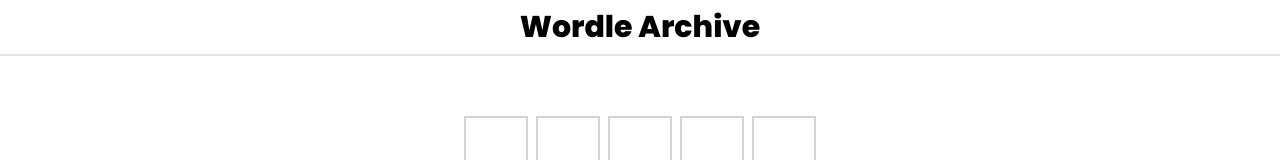
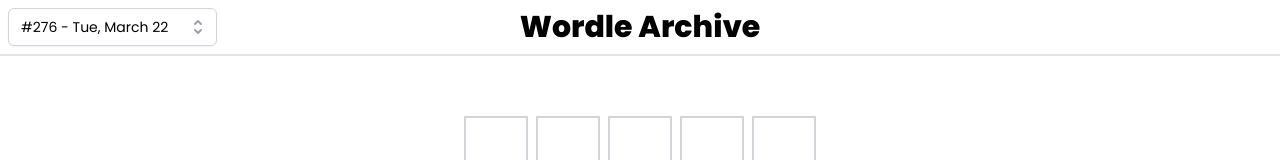
Before and after one commit to linkai101/wordle, a Next.js app: page / in a window 1280 px wide. Shown: the top 160 px of the page. Built offline with nearby package versions, Linux system fonts and the light colour scheme.

Commit message:
Add navigation

```diff
--- a/pages/[year]/[month]/[day].tsx
+++ b/pages/[year]/[month]/[day].tsx
@@ -1,5 +1,6 @@
 import React from 'react';
 import Head from 'next/head';
+import { useRouter } from 'next/router';
 
 import toast, { Toaster } from 'react-hot-toast';
 
@@ -7,6 +8,8 @@
 import WORDLIST from '../../../data/wordlist.json'; // List of all possible 5-letter words (not including answers)
 
 export default function ArchivePage({ wordleData }) {
+  const router = useRouter();
+
   const [gameStatus, setGameStatus] = React.useState("LOADING"); // LOADING, IN_PROGRESS, WIN, FAIL
 
   const [board, setBoard] = React.useState<string[]>(['','','','','','']);
@@ -15,12 +18,6 @@
   const [solution, setSolution] = React.useState<string>('');
 
   const [guess, setGuess] = React.useState<string>('');
-
-  // DEV ONLY
-  React.useEffect(() => {
-    if (wordleData.error) return;
-    toast(`Wordle #${wordleData.id} - ${(new Date(wordleData.date.month+'/'+wordleData.date.day+'/'+wordleData.date.year).toLocaleDateString('en-US',{month:"long", day:"2-digit", year:"numeric"}))}`);
-  }, []);
 
   React.useEffect(() => {
     if (!wordleData.solution || wordleData.error) {
@@ -31,6 +28,10 @@
       setRowIndex(2);
       return;
     }
+    setBoard(['','','','','','']);
+    setEvals([null,null,null,null,null,null]);
+    setRowIndex(0);
+    setGuess('');
     setSolution(wordleData.solution);
     setGameStatus("IN_PROGRESS");
   }, [wordleData]);
@@ -131,6 +132,70 @@
     }
   }
 
+  const DateSelect = () => {
+    const [open, setOpen] = React.useState(false);
+    const currentEl = React.useRef<HTMLLIElement>(null);
+
+    const dates = getDatesInRange(new Date("6/19/2021"), new Date()).reverse();
+
+    React.useEffect(() => {
+      currentEl.current.scrollIntoView();
+    }, [open]);
+
+    return (
+      <div className="w-fit relative">
+        <button
+          className="relative w-full bg-white border border-gray-300 rounded-md shadow-sm pl-3 pr-12 py-1 md:py-2 text-left cursor-default focus:outline-none focus:ring-1 focus:ring-indigo-500 focus:border-indigo-500 sm:text-sm"
+          onClick={() => setOpen(open => !open)}
+        >
+          <span className="flex items-center">
+            {dates.length>0 &&
+              <span className="block truncate text-sm md:text-md">#{wordleData.id} - {dates[dates.length-1-wordleData.id].toLocaleDateString('en-US', { weekday: 'short', month: 'long', day: 'numeric' })}</span>
+            }
+          </span>
+          <span className="ml-3 absolute inset-y-0 right-0 flex items-center pr-2 pointer-events-none">
+            <svg className="h-5 w-5 text-gray-400" xmlns="http://www.w3.org/2000/svg" viewBox="0 0 20 20" fill="currentColor">
+              <path fillRule="evenodd" d="M10 3a1 1 0 01.707.293l3 3a1 1 0 01-1.414 1.414L10 5.414 7.707 7.707a1 1 0 01-1.414-1.414l3-3A1 1 0 0110 3zm-3.707 9.293a1 1 0 011.414 0L10 14.586l2.293-2.293a1 1 0 011.414 1.414l-3 3a1 1 0 01-1.414 0l-3-3a1 1 0 010-1.414z" clipRule="evenodd" />
+            </svg>
+          </span>
+        </button>
+
+        <ul
+          className={`absolute z-10 mt-1 w-full min-w-fit bg-white shadow-lg max-h-56 rounded-md py-1 text-base ring-1 ring-black ring-opacity-5 overflow-auto focus:outline-none sm:text-sm
+            ${open ? 'display-block' : 'hidden'}
+          `}
+          tabIndex={-1}
+          role="listbox"
+        >
+          {dates.map((d,i) =>
+            <li
+              className="text-gray-900 cursor-default select-none relative py-2 pl-3 pr-2 text-sm md:text-md hover:bg-zinc-100"
+              role="option"
+              key={d.getTime()}
+              onClick={() => {
+                if (i===0) return router.push('/');
+                router.push(`/${d.getFullYear()}/${d.getMonth()+1}/${d.getDate()}`);
+              }}
+              ref={i===dates.length-1-wordleData.id ? currentEl : null}
+            >
+              <div className="flex items-center">
+                <span className="block truncate">#{dates.length-1-i} - {d.toLocaleDateString('en-US', { weekday: 'short', month: 'long', day: 'numeric' })}</span>
+              </div>
+
+              {i===dates.length-1-wordleData.id &&
+                <span className="text-indigo-600 absolute inset-y-0 right-0 flex items-center pr-2">
+                  <svg className="h-5 w-5" xmlns="http://www.w3.org/2000/svg" viewBox="0 0 20 20" fill="currentColor">
+                    <path fillRule="evenodd" d="M16.707 5.293a1 1 0 010 1.414l-8 8a1 1 0 01-1.414 0l-4-4a1 1 0 011.414-1.414L8 12.586l7.293-7.293a1 1 0 011.414 0z" clipRule="evenodd" />
+                  </svg>
+                </span>
+              }
+            </li>
+          )}
+        </ul>
+      </div>
+    );
+  }
+
   return <>
     <Head>
       <title>Wordle Archive</title>
@@ -141,8 +206,14 @@
 
     <div className="flex flex-col h-screen h-screen-safari">
       {/* NAVBAR */}
-      <nav className="h-14 flex items-center justify-center top-0 p-2 bg-white border-b-2 border-zinc-200">
+      <nav className="flex items-center flex-col-reverse md:flex-row top-0 p-2 bg-white border-b-2 border-zinc-200">
+        <div className="flex-1">
+          <DateSelect/>
+        </div>
+
         <h1 className="text-3xl font-bold">Wordle Archive</h1>
+
+        <div className="flex-1"/>
       </nav>
 
       {/* GRID */}
@@ -266,6 +337,21 @@
   </>;
 }
 
+function getDatesInRange(start, end) {
+  const date = new Date(start.getTime());
+
+  date.setDate(date.getDate());
+
+  const dates = [];
+
+  while (date <= end) {
+    dates.push(new Date(date));
+    date.setDate(date.getDate() + 1);
+  }
+
+  return dates;
+}
+
 export async function getServerSideProps({ params }) {
   const { year, month, day } = params;
 
--- a/pages/api/hello.js
+++ /dev/null
@@ -1,5 +0,0 @@
-// Next.js API route support: https://nextjs.org/docs/api-routes/introduction
-
-export default function handler(req, res) {
-  res.status(200).json({ name: 'John Doe' })
-}
--- a/pages/index.tsx
+++ b/pages/index.tsx
@@ -1,12 +1,15 @@
 import React from 'react';
 import Head from 'next/head';
+import { useRouter } from 'next/router';
 
 import toast, { Toaster } from 'react-hot-toast';
 
 import ANSWERS from '../data/answers.json'; // List of answers in date order
 import WORDLIST from '../data/wordlist.json'; // List of all possible 5-letter words (not including answers)
 
-export default function Home({  }) {
+export default function Home() {
+  const router = useRouter();
+
   const [gameStatus, setGameStatus] = React.useState("LOADING"); // LOADING, IN_PROGRESS, WIN, FAIL
 
   const [board, setBoard] = React.useState<string[]>(['','','','','','']);
@@ -16,15 +19,22 @@
 
   const [guess, setGuess] = React.useState<string>('');
 
-  // DEV ONLY
-  React.useEffect(() => {
-    toast("Welcome to Wordle Archive! This is a work-in-progress, so expect chaos :)");
-  }, []);
-
   React.useEffect(() => {
     fetchWordle().then(wordleData => {
+      if (!wordleData.solution || wordleData.error) {
+        toast.error("An error occured", { duration: Infinity });
+        setBoard(['oops ','error','','','','']);
+        setEvals([['absent','absent','absent','absent','absent'],['absent','absent','absent','absent','absent'],null,null,null,null]);
+        setGuess(':(');
+        setRowIndex(2);
+        return;
+      }
+      setBoard(['','','','','','']);
+      setEvals([null,null,null,null,null,null]);
+      setRowIndex(0);
+      setGuess('');
       setSolution(wordleData.solution);
-      setGameStatus("IN_PROGRESS")
+      setGameStatus("IN_PROGRESS");
     });
   }, [solution]);
 
@@ -132,6 +142,59 @@
     }
   }
 
+  const DateSelect = () => {
+    const [open, setOpen] = React.useState(false);
+
+    const dates = getDatesInRange(new Date("6/19/2021"), new Date()).reverse();
+
+    return (
+      <div className="w-fit relative">
+        <button
+          className="relative w-full bg-white border border-gray-300 rounded-md shadow-sm pl-3 pr-12 py-1 md:py-2 text-left cursor-default focus:outline-none focus:ring-1 focus:ring-indigo-500 focus:border-indigo-500 sm:text-sm"
+          onClick={() => setOpen(open => !open)}
+        >
+          <span className="flex items-center">
+            <span className="block truncate text-sm md:text-md">#{dates.length-1} - {(new Date()).toLocaleDateString('en-US', { weekday: 'short', month: 'long', day: 'numeric' })}</span>
+          </span>
+          <span className="ml-3 absolute inset-y-0 right-0 flex items-center pr-2 pointer-events-none">
+            <svg className="h-5 w-5 text-gray-400" xmlns="http://www.w3.org/2000/svg" viewBox="0 0 20 20" fill="currentColor">
+              <path fillRule="evenodd" d="M10 3a1 1 0 01.707.293l3 3a1 1 0 01-1.414 1.414L10 5.414 7.707 7.707a1 1 0 01-1.414-1.414l3-3A1 1 0 0110 3zm-3.707 9.293a1 1 0 011.414 0L10 14.586l2.293-2.293a1 1 0 011.414 1.414l-3 3a1 1 0 01-1.414 0l-3-3a1 1 0 010-1.414z" clipRule="evenodd" />
+            </svg>
+          </span>
+        </button>
+
+        <ul
+          className={`absolute z-10 mt-1 w-full min-w-fit bg-white shadow-lg max-h-56 rounded-md py-1 text-base ring-1 ring-black ring-opacity-5 overflow-auto focus:outline-none sm:text-sm
+            ${open ? 'display-block' : 'hidden'}
+          `}
+          tabIndex={-1}
+          role="listbox"
+        >
+          {dates.map((d,i) =>
+            <li
+              className="text-gray-900 cursor-default select-none relative py-2 pl-3 pr-2 text-sm md:text-md hover:bg-zinc-100"
+              role="option"
+              key={d.getTime()}
+              onClick={() => router.push(`/${d.getFullYear()}/${d.getMonth()+1}/${d.getDate()}`)}
+            >
+              <div className="flex items-center">
+                <span className="block truncate">#{dates.length-1-i} - {d.toLocaleDateString('en-US', { weekday: 'short', month: 'long', day: 'numeric' })}</span>
+              </div>
+
+              {i===0 &&
+                <span className="text-indigo-600 absolute inset-y-0 right-0 flex items-center pr-2">
+                  <svg className="h-5 w-5" xmlns="http://www.w3.org/2000/svg" viewBox="0 0 20 20" fill="currentColor">
+                    <path fillRule="evenodd" d="M16.707 5.293a1 1 0 010 1.414l-8 8a1 1 0 01-1.414 0l-4-4a1 1 0 011.414-1.414L8 12.586l7.293-7.293a1 1 0 011.414 0z" clipRule="evenodd" />
+                  </svg>
+                </span>
+              }
+            </li>
+          )}
+        </ul>
+      </div>
+    );
+  }
+
   return <>
     <Head>
       <title>Wordle Archive</title>
@@ -142,8 +205,14 @@
 
     <div className="flex flex-col h-screen h-screen-safari">
       {/* NAVBAR */}
-      <nav className="h-14 flex items-center justify-center top-0 p-2 bg-white border-b-2 border-zinc-200">
+      <nav className="flex items-center flex-col-reverse md:flex-row top-0 p-2 bg-white border-b-2 border-zinc-200">
+        <div className="flex-1">
+          <DateSelect/>
+        </div>
+
         <h1 className="text-3xl font-bold">Wordle Archive</h1>
+
+        <div className="flex-1"/>
       </nav>
 
       {/* GRID */}
@@ -264,5 +333,39 @@
         </div>
       </footer>
     </div>
+
+    {/*
+    <div className="fixed z-10 inset-0 overflow-y-auto" aria-labelledby="modal-title" role="dialog" aria-modal="true">
+      <div className="flex items-end justify-center min-h-screen pt-4 px-4 pb-20 text-center sm:block sm:p-0">
+        <div className="fixed inset-0 bg-gray-500 bg-opacity-75 transition-opacity" aria-hidden="true"></div>
+
+        <span className="hidden sm:inline-block sm:align-middle sm:h-screen" aria-hidden="true">&#8203;</span>
+
+        <div className="relative inline-block align-bottom bg-white rounded-lg text-left overflow-hidden shadow-xl transform transition-all sm:my-8 sm:align-middle sm:max-w-lg sm:w-full">
+          <div className="bg-white px-5 py-6">
+            <h3 className="text-lg leading-6 font-medium text-gray-900" id="modal-title">Deactivate account</h3>
+            <div className="mt-2">
+              <p className="text-sm text-gray-500">Are you sure you want to deactivate your account? All of your data will be permanently removed. This action cannot be undone.</p>
+            </div>
+          </div>
+        </div>
+      </div>
+    </div>
+    */}
   </>;
 }
+
+function getDatesInRange(start, end) {
+  const date = new Date(start.getTime());
+
+  date.setDate(date.getDate());
+
+  const dates = [];
+
+  while (date <= end) {
+    dates.push(new Date(date));
+    date.setDate(date.getDate() + 1);
+  }
+
+  return dates;
+}
```
